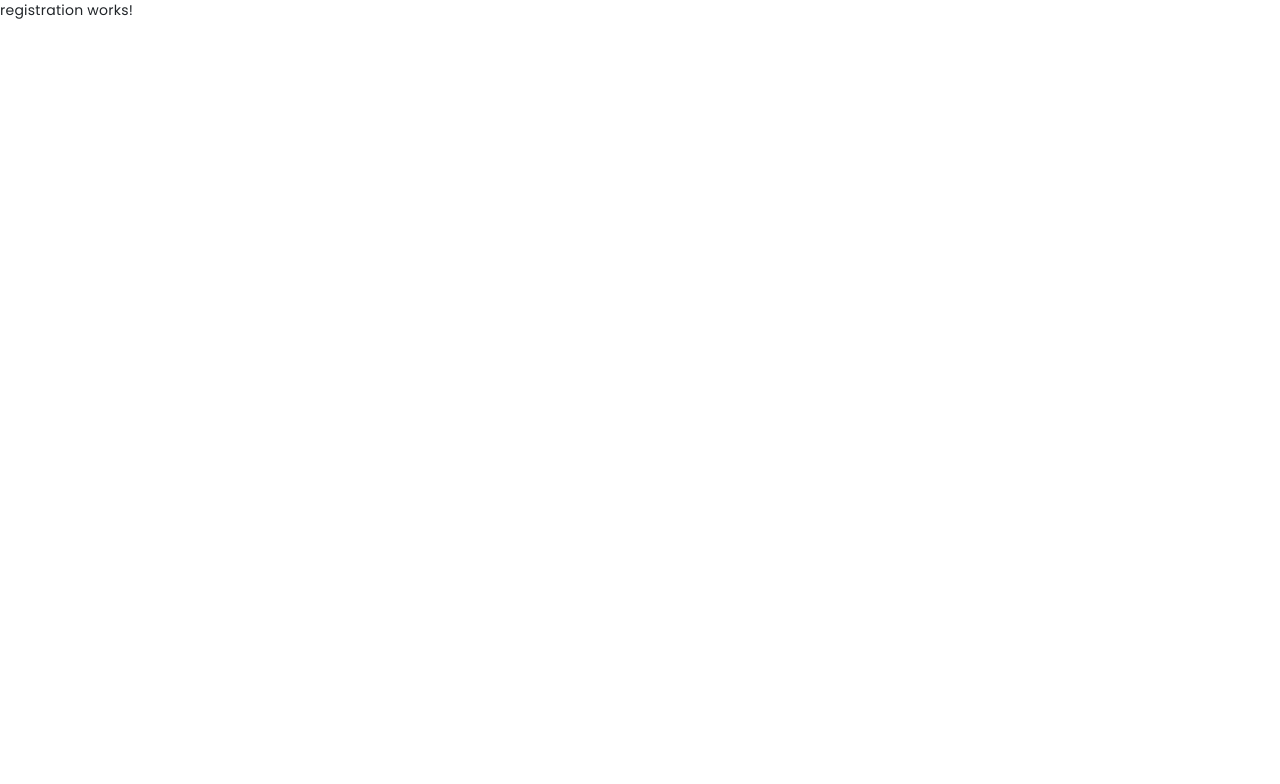
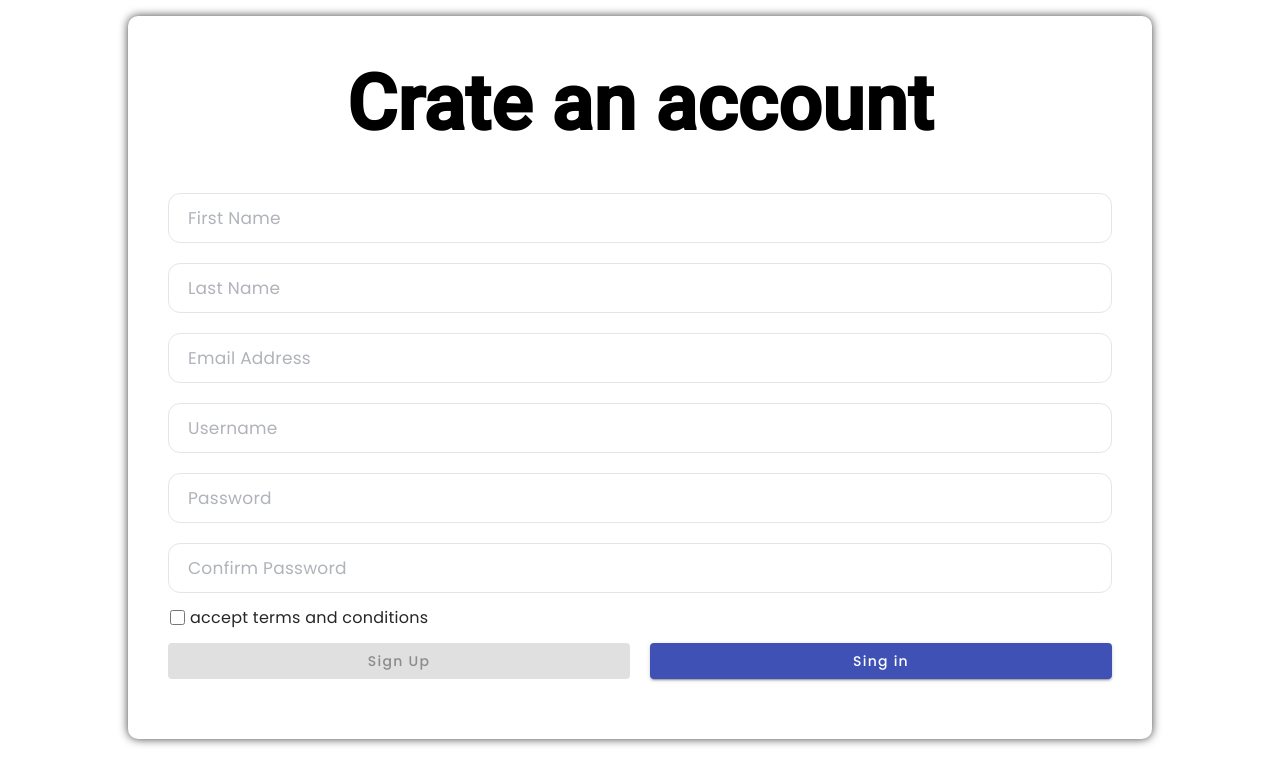
Before and after one commit to jaikishanpatil/Dashboard, an Angular app: page /main/login in a window 1280 px wide. Both pictures are taken after a click on the link "Creat Your Account". Shown: the top 784 px of the page. Built offline with nearby package versions, Linux system fonts and the light colour scheme.

Commit message:
Registration for admin template

```diff
--- /dev/null
+++ b/src/app/Models/registration-form.enum.ts
@@ -0,0 +1,8 @@
+export enum REGISTRATION_FORM_MODEL{
+    USERNAME = 'username',
+    PASSWORD = 'password',
+    FIRSTNAME= 'first_name',
+    LASTNAME= 'last_name',
+    EMAIL= 'email',
+    CONFIRMPASSWORD = 'confirm_password'
+}
--- a/src/app/Modules/components/dashboard/dashboard.component.scss
+++ b/src/app/Modules/components/dashboard/dashboard.component.scss
@@ -12,6 +12,6 @@ p{
     width: calc(100% - 250px);
     position: absolute;
     left: 250px;
-    height: 100vh;
+    height: calc(100vh - 12vh);
     background-color: var(--panel-color);
 }
--- a/src/app/Modules/components/users/users.component.scss
+++ b/src/app/Modules/components/users/users.component.scss
@@ -12,6 +12,6 @@ p{
     width: calc(100% - 250px);
     position: absolute;
     left: 250px;
-    height: 100vh;
+    height: calc(100vh - 12vh);
     background-color: var(--panel-color);
 }
--- a/src/app/app.module.ts
+++ b/src/app/app.module.ts
@@ -9,6 +9,7 @@ import { LoginComponent } from './authentication/login/login.component';
 import { ForgetPasswordComponent } from './authentication/forget-password/forget-password.component';
 import { NotFoundComponent } from './authentication/not-found/not-found.component';
 import { MaterialModule } from './Modules/material/material.module';
+import { HashLocationStrategy, LocationStrategy } from '@angular/common';
 
 @NgModule({
   declarations: [AppComponent],
@@ -17,9 +18,9 @@ import { MaterialModule } from './Modules/material/material.module';
     AppRoutingModule,
     NgbModule,
     BrowserAnimationsModule,
-    MaterialModule
+    MaterialModule,
   ],
-  providers: [],
+  // providers: [{ provide: LocationStrategy, useClass: HashLocationStrategy }],
   bootstrap: [AppComponent],
 })
 export class AppModule {}
--- a/src/app/authentication/login/login.component.scss
+++ b/src/app/authentication/login/login.component.scss
@@ -4,12 +4,11 @@
     justify-content: space-between;
     align-items: stretch;
     width: 80%;
-    margin: 0 auto;
+    margin: 1rem auto 1rem auto;
     background: var(--panel-color);
     border-radius: 10px;
-    box-shadow: 0 0 20px 6px var(--box-shadow-color);
+    box-shadow: 0 0 10px 0 var(--box-shadow-color);
     position: relative;
-    top: 2rem;
 }
 
 .login-form div {
@@ -127,7 +126,8 @@ form .content {
     height: 50px;
     font-size: 16px;
     align-items: center;
-    // justify-content: space-around;
+    position: relative;
+    left: 2px;
     justify-content: flex-start;
 }
 
--- a/src/app/authentication/registration/registration.component.html
+++ b/src/app/authentication/registration/registration.component.html
@@ -1 +1,45 @@
-<p>registration works!</p>
+<div class="reg-form">
+    <div class="right">
+        <h5>Crate an account</h5>
+        <form [formGroup]="regForm">
+            <div class="field">
+                <input [formControlName]="form_model.FIRSTNAME" type="text" required>
+                <label>First Name</label>
+            </div>
+            <div class="field">
+                <input type="password" [formControlName]="form_model.LASTNAME" required>
+                <label>Last Name</label>
+            </div>
+            <div class="field">
+                <input type="text" [formControlName]="form_model.EMAIL" required>
+                <label>Email Address</label>
+            </div>
+            <div class="field">
+                <input type="text" [formControlName]="form_model.USERNAME" required>
+                <label>Username</label>
+            </div>
+            <div class="field">
+                <input type="text" [formControlName]="form_model.PASSWORD" required>
+                <label>Password</label>
+            </div>
+            <div class="field">
+                <input type="text" [formControlName]="form_model.CONFIRMPASSWORD" required>
+                <label>Confirm Password</label>
+            </div>
+            <div class="content">
+                <div class="checkbox">
+                    <input type="checkbox" id="remember-me">
+                    <label for="remember-me">accept terms and conditions</label>
+                </div>
+                <!-- <div class="pass-link">
+                    <a class="text-primary">Forgot password?</a>
+                </div> -->
+            </div>
+            <div class="buttons">
+                <!-- <input type="submit" value="Login"> -->
+                <button mat-raised-button (click)="onSingUp()" [disabled]="regForm.invalid"  color="primary" class="w-100">Sign Up</button>
+                <button mat-raised-button (click)="onSIngIn()" color="primary" class="w-100">Sing in</button>
+            </div>
+        </form>
+    </div>
+</div>
--- a/src/app/authentication/registration/registration.component.scss
+++ b/src/app/authentication/registration/registration.component.scss
@@ -0,0 +1,173 @@
+.reg-form {
+    display: flex;
+    flex-wrap: wrap;
+    justify-content: space-between;
+    align-items: stretch;
+    width: 80%;
+    margin: 1rem auto 1rem auto;
+    background: var(--panel-color);
+    border-radius: 10px;
+    box-shadow: 0 0 10px 0 var(--box-shadow-color);
+    position: relative;
+}
+
+.reg-form div {
+    height: auto;
+}
+
+.reg-form .right {
+    width: 100%;
+    height: 100%;
+    margin: 10px;
+}
+
+.reg-form .right h5 {
+    font-size: 6vmax;
+    line-height: 1;
+    font-weight: 900;
+    margin-top: 40px;
+    margin-bottom: 20px;
+    text-align: center;
+    color: var(--text-color);
+}
+
+.reg-form .right p {
+    font-size: 14px;
+    color: var(--secondary-color);
+    text-align: center;
+}
+
+.right form {
+    padding: 10px 30px 50px 30px;
+}
+
+.right form .field {
+    height: 50px;
+    width: 100%;
+    margin-top: 20px;
+    position: relative;
+    display: flex;
+    gap: 10px;
+    flex-wrap: wrap;
+}
+
+.right a,
+.pass-link a {
+    cursor: pointer;
+}
+
+.right form .field input {
+    height: 100%;
+    width: 100%;
+    outline: none;
+    font-size: 17px;
+    padding-left: 20px;
+    border: 1px solid var(--border-color);
+    border-radius: 12px;
+    transition: all 0.3s ease;
+}
+
+.right form .field input:focus,
+form .field input:valid {
+    border-color: var(--primary-color);
+}
+
+.right form .field label {
+    position: absolute;
+    top: 50%;
+    left: 20px;
+    color: var(--secondary-color);
+    font-weight: 400;
+    font-size: 17px;
+    pointer-events: none;
+    transform: translateY(-50%);
+    transition: all 0.3s ease;
+}
+
+form .field input:focus~label,
+form .field input:valid~label {
+    top: 0%;
+    font-size: 16px;
+    color: var(--primary-color);
+    background: #fff;
+    transform: translateY(-50%);
+}
+
+form .content {
+    display: flex;
+    width: 100%;
+    height: 50px;
+    font-size: 16px;
+    align-items: center;
+    position: relative;
+    left: 2px;
+    justify-content: flex-start;
+}
+
+form .content .checkbox {
+    display: flex;
+    align-items: center;
+    justify-content: center;
+}
+
+form .content input {
+    width: 15px;
+    height: 15px;
+    background: red;
+}
+
+form .content label {
+    color: #262626;
+    user-select: none;
+    padding-left: 5px;
+}
+
+form .content .pass-link {
+    color: "";
+}
+
+form .field input[type="submit"] {
+    color: #fff;
+    border: none;
+    padding-left: 0;
+    margin-top: -10px;
+    font-size: 20px;
+    font-weight: 500;
+    cursor: pointer;
+    background: linear-gradient(-135deg, #c850c0, #4158d0);
+    transition: all 0.3s ease;
+}
+
+form .field input[type="submit"]:active {
+    transform: scale(0.95);
+}
+
+form .signup-link {
+    color: #262626;
+    margin-top: 20px;
+    text-align: center;
+}
+
+form .pass-link a,
+form .signup-link a {
+    // color: #4158d0;
+    text-decoration: none;
+}
+
+form .pass-link a:hover,
+form .signup-link a:hover {
+    text-decoration: underline;
+}
+
+.disabled {
+    cursor: not-allowed;
+}
+
+.buttons, .buttons span {
+    display: flex;
+    gap: 20px;
+    position: relative;
+    flex: wrap;
+    justify-content: space-between;
+    align-items: center;
+}
--- a/src/app/authentication/registration/registration.component.ts
+++ b/src/app/authentication/registration/registration.component.ts
@@ -1,10 +1,68 @@
 import { Component } from '@angular/core';
+import { FormBuilder, FormGroup, Validators } from '@angular/forms';
+import { Router } from '@angular/router';
+import { REGISTRATION_FORM_MODEL } from 'src/app/Models/registration-form.enum';
 
 @Component({
   selector: 'app-registration',
   templateUrl: './registration.component.html',
-  styleUrls: ['./registration.component.scss']
+  styleUrls: ['./registration.component.scss'],
 })
 export class RegistrationComponent {
+  form_model = REGISTRATION_FORM_MODEL;
+  regForm: FormGroup | any;
+  constructor(
+    private readonly formbilder: FormBuilder,
+    private readonly route: Router
+  ) {}
 
+  get username() {
+    return this.regForm.controls[REGISTRATION_FORM_MODEL.USERNAME];
+  }
+  get password() {
+    return this.regForm.controls[REGISTRATION_FORM_MODEL.PASSWORD];
+  }
+  get first_name() {
+    return this.regForm.controls[REGISTRATION_FORM_MODEL.FIRSTNAME];
+  }
+  get last_name() {
+    return this.regForm.controls[REGISTRATION_FORM_MODEL.LASTNAME];
+  }
+  get email() {
+    return this.regForm.controls[REGISTRATION_FORM_MODEL.EMAIL];
+  }
+  get confirm_password() {
+    return this.regForm.controls[REGISTRATION_FORM_MODEL.CONFIRMPASSWORD];
+  }
+
+  ngOnInit(): void {
+    this.initilizeForm();
+  }
+
+  initilizeForm() {
+    this.regForm = this.formbilder.group({
+      username: ['', { validators: [Validators.required] }],
+      password: ['', { validators: [Validators.required] }],
+      confirm_password: ['', { validators: [Validators.required] }],
+      first_name: ['', { validators: [Validators.required] }],
+      last_name: ['', { validators: [Validators.required] }],
+      email: [
+        '',
+        {
+          validators: [
+            Validators.required,
+            Validators.pattern(/^\w+([\.-]?\w+)*@\w+([\.-]?\w+)*(\.\w{2,3})+$/),
+          ],
+        },
+      ],
+    });
+  }
+
+  onSingUp(){
+    console.log(this.regForm.value);
+    this.route.navigate(['/admin'])
+  }
+  onSIngIn(){
+    this.route.navigate(['/admin'])
+  }
 }
--- a/src/styles.scss
+++ b/src/styles.scss
@@ -16,6 +16,7 @@
     --panel-color:#FFF;
     --text-color:#000;
     --black-light-color:#707070;
+    --secondary-color:#B0B3B9;
     --border-color:#e6e5e5;
     --toggel-color:#DDD;
     --box1-color:#4DA3FF;
```
Also changed, not shown: 1 other file (tests, documents, lock files or other folders).
